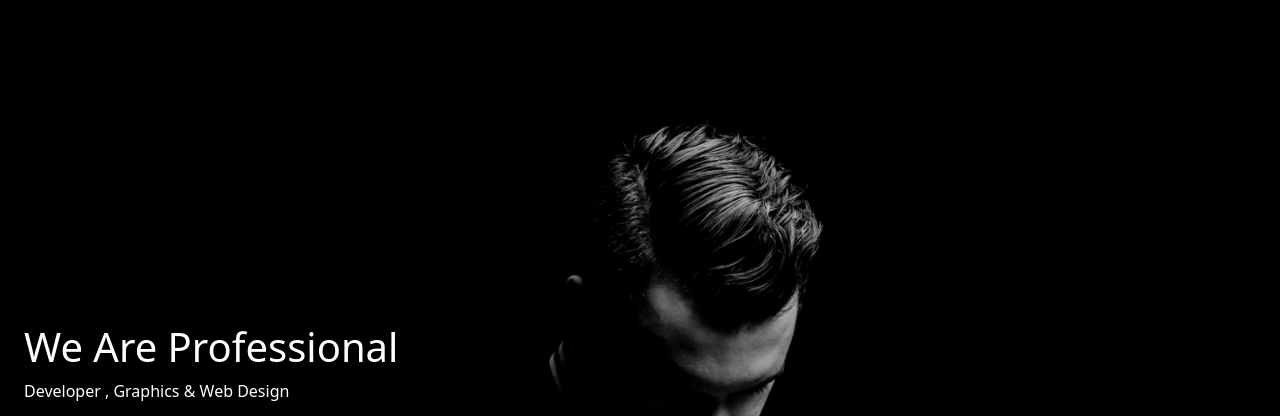
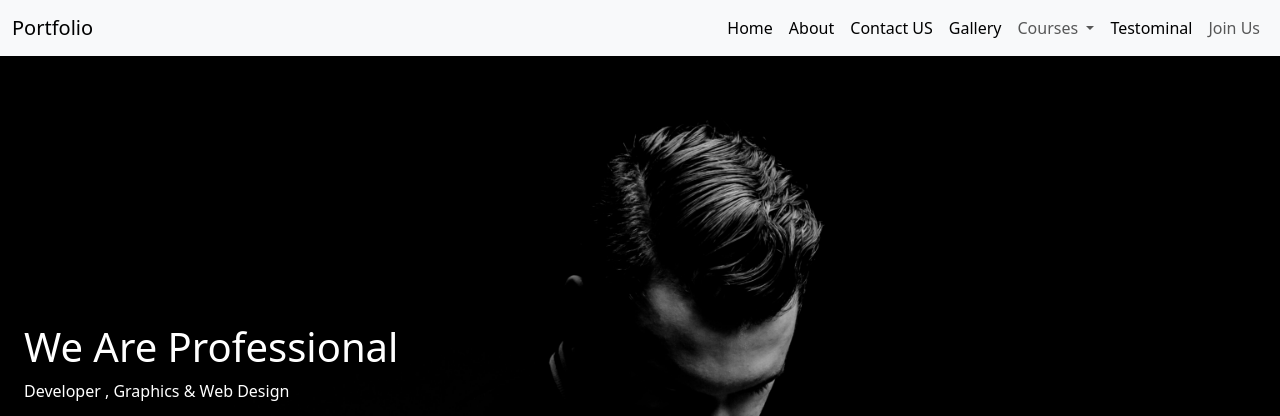
Before and after one commit to islamel-sayed96/BootstrapProject, a plain HTML site: page index.html in a window 1280 px wide. Shown: the top 416 px of the page. Drawn offline with Linux system fonts and the light colour scheme.

Commit message:
Navbar Bootstrap

```diff
--- a/index.html
+++ b/index.html
@@ -8,7 +8,51 @@
          <link rel="stylesheet" href="Assets/Css/style.css">
     </head>
     <body>
-        <header class="vh-100  align-items-center d-flex">
+        <!-- navbar - bootstrap -->
+        <nav class="navbar navbar-expand-lg bg-body-tertiary fixed-top">
+            <div class="container-fluid">
+                <a class="navbar-brand" href="#Home">Portfolio</a>
+                <button class="navbar-toggler" type="button" data-bs-toggle="collapse" data-bs-target="#navbarSupportedContent" aria-controls="navbarSupportedContent" aria-expanded="false" aria-label="Toggle navigation">
+                <span class="navbar-toggler-icon"></span>
+                </button>
+                <div class="collapse navbar-collapse" id="navbarSupportedContent">
+                <ul class="navbar-nav ms-auto mb-2 mb-lg-0">
+                    <!-- me-auto > left / ms-auto > right -->
+                    <li class="nav-item">
+                    <a class="nav-link active" aria-current="page" href="#Home">Home</a>
+                    </li>
+                    <li class="nav-item">
+                    <a class="nav-link active" aria-current="page" href="#about">About</a>
+                    </li>
+                    <li class="nav-item">
+                    <a class="nav-link active" aria-current="page" href="https://islamel-sayed96.github.io/Rotaract-portfolio/" target="_blank">Contact US</a>
+                    </li>
+                    <li class="nav-item">
+                    <a class="nav-link active" aria-current="page" href="#">Gallery</a>
+                    </li>
+                    <li class="nav-item dropdown">
+                    <a class="nav-link dropdown-toggle" href="#" role="button" data-bs-toggle="dropdown" aria-expanded="false">
+                        Courses
+                    </a>
+                    <ul class="dropdown-menu">
+                        <li><a class="dropdown-item" href="#">Front-End</a></li>
+                        <li><a class="dropdown-item" href="#">Back-End</a></li>
+                        <li><hr class="dropdown-divider"></li>
+                        <li><a class="dropdown-item" href="#">Something else here</a></li>
+                    </ul>
+                    </li>
+                    <li class="nav-item">
+                    <a class="nav-link active" aria-current="page" href="#">Testominal</a>
+                    </li>
+                    <li class="nav-item">
+                    <a class="nav-link" href="#">Join Us</a>
+                    </li>
+                </ul>
+                </div>
+            </div>
+        </nav>
+        <!-- Header - Section -->
+        <header class="vh-100  align-items-center d-flex" id="Home">
             <div class="header-content ps-4 text-white ">
                 <h1>We Are Professional</h1>
                 <p>Developer , Graphics & Web Design</p>
@@ -29,6 +73,8 @@
             </div>
         </header>
 
+
+
         <!-- Bootstrap - js -->
         <script src="Assets/js/bootstrap.bundle.min.js"></script>
         <!-- Script - Js -->
```
